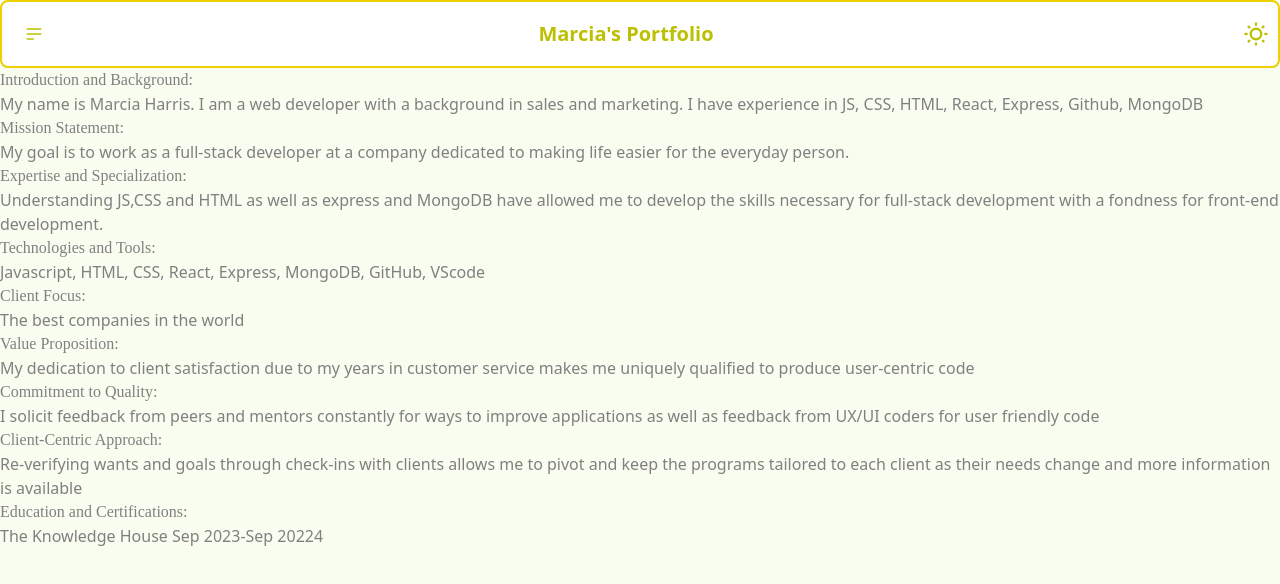
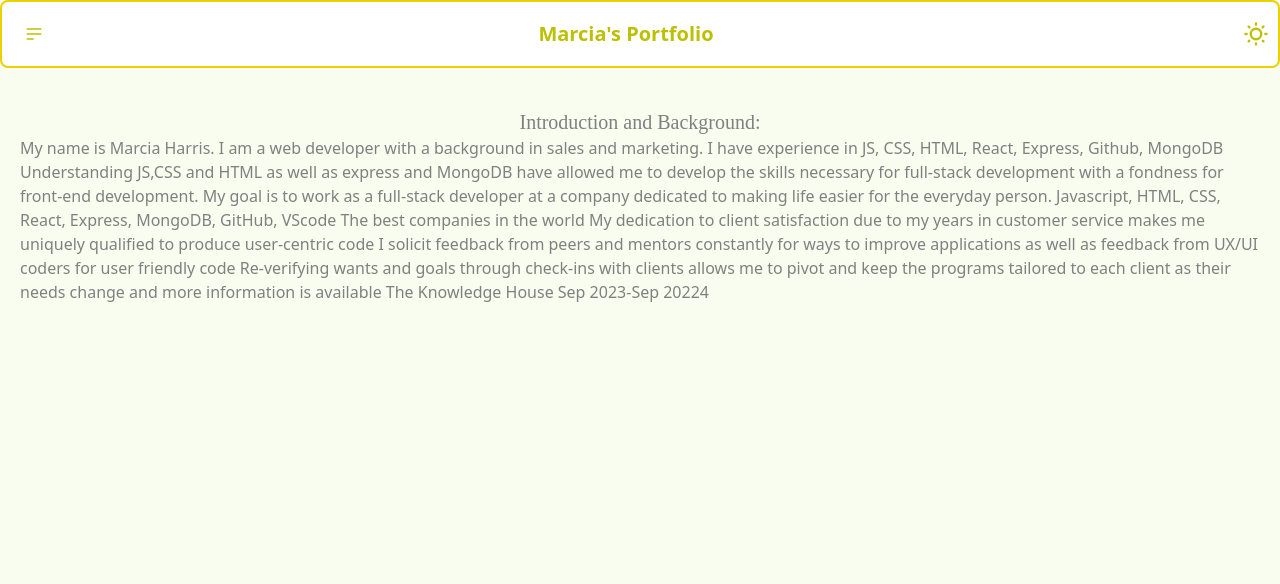
Before and after one commit to marciaharris/portfolio, a React (Vite) app: page /About in a window 1280 px wide. Shown: the top 584 px of the page. Built offline with nearby package versions, Linux system fonts and the light colour scheme; a web font is replaced by a local one.

Commit message:
about me changed

```diff
--- a/src/App.jsx
+++ b/src/App.jsx
@@ -6,7 +6,7 @@ import Projects from './Components/Projects'
 import About from './Components/About'
 import Knights from './assets/photos/Knights.png'
 import Tasks from './assets/photos/Tasks.png'
-import SelfPortrait from './assets/photos/Selfie.jpg'
+import Selfie from './assets/photos/Selfie.png'
 import Daisies from './assets/photos/daisies.jpeg'
 import Contact from './Components/Contact'
 import {BrowserRouter, Routes, Route } from "react-router-dom";
@@ -17,7 +17,7 @@ function App() {
     <BrowserRouter>
       <Routes>
       <Route path="/" element ={<Layout/>}>
-          <Route path ="/" element={<Home selife={SelfPortrait} daisies={Daisies}/>}/>
+          <Route path ="/" element={<Home selfie={Selfie} daisies={Daisies}/>}/>
           <Route path="/About" element ={<About/>} />
           <Route path="/Projects" element ={<Projects photos={Knights} tasks={Tasks}/>}/>
           <Route path="/Contact" element ={<Contact phone="551-430-0527" email = "hmarcia40@gmail.com" linkedIn ="https://www.linkedin.com/in/marcia-harris-5bb4551a7/"/>}/>
--- a/src/Components/About.jsx
+++ b/src/Components/About.jsx
@@ -2,34 +2,27 @@ export default function About (){
     const Summary = () => {
         return (
             <div className="text-primary">
-    <h1>Introduction and Background: </h1>
+    <h1 className="text-center mt-10 text-xl">Introduction and Background: </h1>
 
-    <p>My name is Marcia Harris. I am a web developer with a background in sales and marketing. I have experience in JS, CSS, HTML, React, Express, Github, MongoDB</p>
-    <h1>Mission Statement:</h1>
+    <p className="mx-5">My name is Marcia Harris. I am a web developer with a background in sales and marketing. I have experience in JS, CSS, HTML, React, Express, Github, MongoDB
+    Understanding JS,CSS and HTML as well as express and MongoDB have allowed me to develop the skills necessary for full-stack development with a fondness for front-end development.
 
-    <p>My goal is to work as a full-stack developer at a company dedicated to making life easier for the everyday person.</p>
 
-    <h1>Expertise and Specialization:</h1>
+My goal is to work as a full-stack developer at a company dedicated to making life easier for the everyday person.
 
-    <p>Understanding JS,CSS and HTML as well as express and MongoDB have allowed me to develop the skills necessary for full-stack development with a fondness for front-end development.</p>
-    <h1>Technologies and Tools:</h1>
+Javascript, HTML, CSS, React, Express, MongoDB, GitHub, VScode
 
-    <p>Javascript, HTML, CSS, React, Express, MongoDB, GitHub, VScode</p>
-    <h1>Client Focus: </h1>
+    The best companies in the world
 
-    <p>The best companies in the world</p>
-    <h1>Value Proposition:</h1>
+    My dedication to client satisfaction due to my years in customer service makes me uniquely qualified to produce user-centric code
 
-    <p>My dedication to client satisfaction due to my years in customer service makes me uniquely qualified to produce user-centric code</p>
-  <h1>  Commitment to Quality: </h1>
+   I solicit feedback from peers and mentors constantly for ways to improve applications as well as feedback from UX/UI coders for user friendly code
 
-  <p> I solicit feedback from peers and mentors constantly for ways to improve applications as well as feedback from UX/UI coders for user friendly code </p>
-    <h1>Client-Centric Approach: </h1>
 
-    <p>Re-verifying wants and goals through check-ins with clients allows me to pivot and keep the programs tailored to each client as their needs change and more information is available</p>
-    <h1>Education and Certifications:</h1>
+    Re-verifying wants and goals through check-ins with clients allows me to pivot and keep the programs tailored to each client as their needs change and more information is available
 
-    <p>The Knowledge House Sep 2023-Sep 20224</p>
+
+    The Knowledge House Sep 2023-Sep 20224</p>
             </div>
         )
     }
--- a/src/Components/Contact.jsx
+++ b/src/Components/Contact.jsx
@@ -6,7 +6,7 @@ export default function Contact (props){
     const linkedIn = props.linkedIn;
 //thoughts have contact me page host a game and at the bottom people can leave feedback for the game
     return (
-        <div className="">
+        <div className="text-center">
            <h2 className="text-xl w-full flex flex-col items-center my-10" >Contact Me</h2>
 
             <p className="text-primary">Get in touch with me for any queries or feedback.</p>
--- a/src/Components/Form.jsx
+++ b/src/Components/Form.jsx
@@ -19,7 +19,7 @@ export function Form () {
         console.log(form);
     }
     return (
-        <div >
+        <div className="mt-10" >
             <form className="flex flex-row">
             <label className="input-form">
             <svg xmlns="http://www.w3.org/2000/svg" viewBox="0 0 16 16" fill="currentColor" className="w-4 h-4 opacity-70"><path d="M8 8a3 3 0 1 0 0-6 3 3 0 0 0 0 6ZM12.735 14c.618 0 1.093-.561.872-1.139a6.002 6.002 0 0 0-11.215 0c-.22.578.254 1.139.872 1.139h9.47Z" /></svg>
--- a/src/Components/Home.jsx
+++ b/src/Components/Home.jsx
@@ -1,8 +1,8 @@
 
 //./assets/photos/1596646766880.jpeg
 export default function Home(props) {
-    const daisies= props.daisies;
-    const selfies =  props.selfie
+    const daisies = props.daisies;
+    const selfies = props.selfie;
     return (
         <div className="">
             <div className="grid grid-cols-2 my-0">
@@ -16,7 +16,10 @@ export default function Home(props) {
                         <h1 className="text-3xl mx-0 text-center">I'm Marcia Harris! A full-stack engineer, and so much more...</h1>
                     </div>
                     <h1 className="text-slate-50"> This is my firt easter egg</h1>
-                    <img className="avatar"src={selfies} />
+                    <br></br>
+                    <div className="avatar">
+                    <img className="h-10 max-w-44  m-3.5 rounded-full" src={selfies} />
+                    </div>
                 </div>
             </div>
         </div>
```
Also changed, not shown: src/assets/photos/Selfie.jpg (deleted), src/assets/photos/Selfie.png (added).
